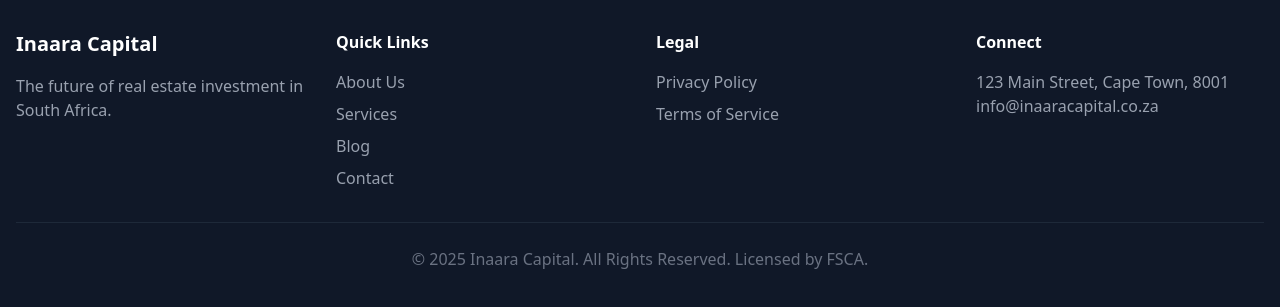
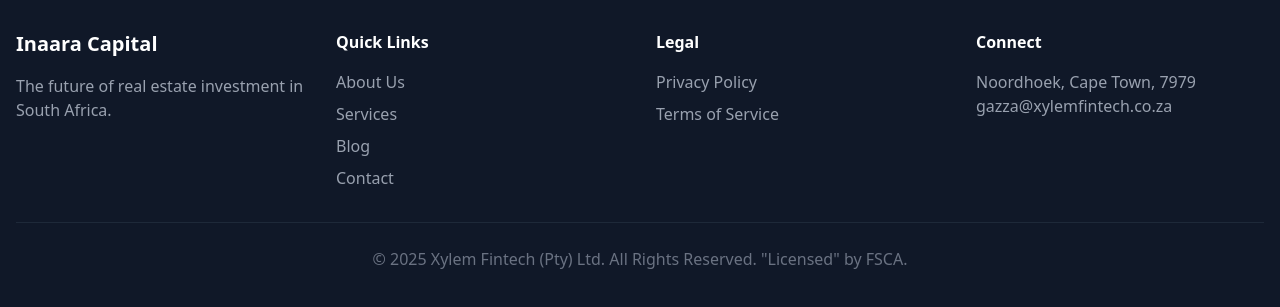
Before and after one commit to GazzaBru/rwa-token-exchange, a React (Vite) app: page /case-studies in a window 1280 px wide. Shown: the part 1319-1626 px from the top of the page. Built offline with nearby package versions, Linux system fonts and the light colour scheme.

Commit message:
Update Footer.tsx

```diff
--- a/src/components/Footer.tsx
+++ b/src/components/Footer.tsx
@@ -27,12 +27,12 @@
           </div>
           <div>
             <h4 className='font-semibold mb-4'>Connect</h4>
-            <p className='text-gray-400'>123 Main Street, Cape Town, 8001</p>
-            <p className='text-gray-400'>info@inaaracapital.co.za</p>
+            <p className='text-gray-400'>Noordhoek, Cape Town, 7979</p>
+            <p className='text-gray-400'>gazza@xylemfintech.co.za</p>
           </div>
         </div>
         <div className='border-t border-gray-800 mt-8 pt-6 text-center text-gray-500'>
-          <p>&copy; {new Date().getFullYear()} Inaara Capital. All Rights Reserved. Licensed by FSCA.</p>
+          <p>&copy; {new Date().getFullYear()} Xylem Fintech (Pty) Ltd. All Rights Reserved. "Licensed" by FSCA.</p>
         </div>
       </div>
     </footer>
```
